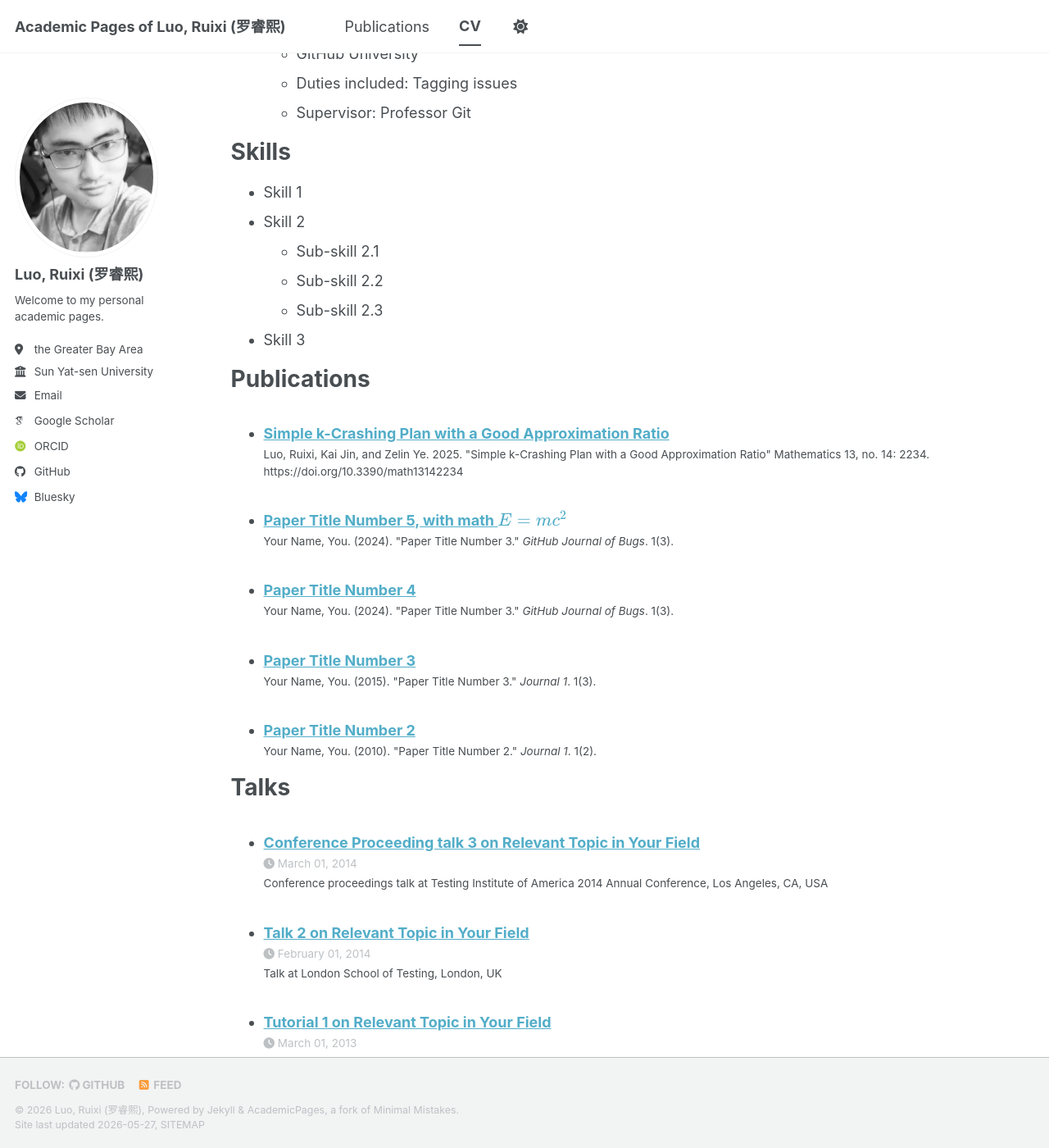
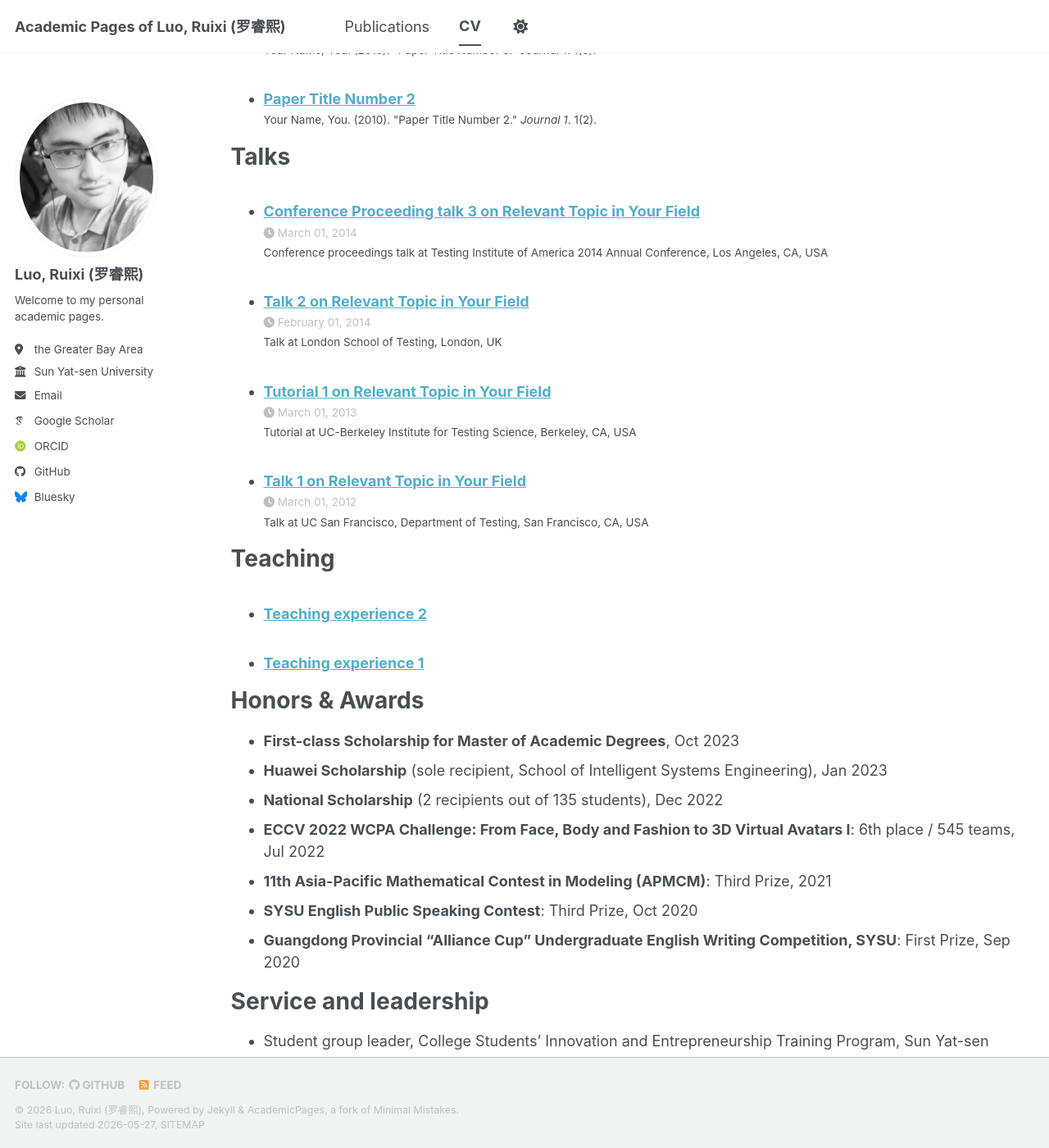
Before and after one commit to Ruixi-Luo/Ruixi-Luo.github.io, a Jekyll site: the page built from _pages/cv.md, in a window 1280 px wide and 1400 px high, scrolled down 636 px. Shown: the whole window at 82% size. Built offline with Jekyll 4.4.1, drawn with Linux system fonts in a browser that asks for light colours; some web fonts are replaced; a script bundle is joined from its source files by our own code; library files that are not in the unit come from our copies; some of the changed text lies outside the part shown.

Commit message:
Update cv.md

```diff
--- a/_pages/cv.md
+++ b/_pages/cv.md
@@ -14,32 +14,6 @@ Education
 * Ph.D in Decisions, Operations and Technology, The Chinese University of Hongkong, 2030 (expected)
 * M.S. in Control Science and Technology, Sun Yat-sen University, 2026
 * B.E. in Intelligent Science and Engineering, Sun Yat-sen University, 2023
-
-Work experience
-======
-* Spring 2024: Academic Pages Collaborator
-  * GitHub University
-  * Duties includes: Updates and improvements to template
-  * Supervisor: The Users
-
-* Fall 2015: Research Assistant
-  * GitHub University
-  * Duties included: Merging pull requests
-  * Supervisor: Professor Hub
-
-* Summer 2015: Research Assistant
-  * GitHub University
-  * Duties included: Tagging issues
-  * Supervisor: Professor Git
-
-Skills
-======
-* Skill 1
-* Skill 2
-  * Sub-skill 2.1
-  * Sub-skill 2.2
-  * Sub-skill 2.3
-* Skill 3
 
 Publications
 ======
@@ -59,6 +33,16 @@ Teaching
     {% include archive-single-cv.html %}
   {% endfor %}</ul>
 
+Honors & Awards
+======
+* **First-class Scholarship for Master of Academic Degrees**, Oct 2023
+* **Huawei Scholarship** (sole recipient, School of Intelligent Systems Engineering), Jan 2023
+* **National Scholarship** (2 recipients out of 135 students), Dec 2022
+* **ECCV 2022 WCPA Challenge: From Face, Body and Fashion to 3D Virtual Avatars I**: 6th place / 545 teams, Jul 2022
+* **11th Asia-Pacific Mathematical Contest in Modeling (APMCM)**: Third Prize, 2021
+* **SYSU English Public Speaking Contest**: Third Prize, Oct 2020
+* **Guangdong Provincial "Alliance Cup" Undergraduate English Writing Competition, SYSU**: First Prize, Sep 2020
+
 Service and leadership
 ======
-* Currently signed in to 43 different slack teams
+* Student group leader, College Students' Innovation and Entrepreneurship Training Program, Sun Yat-sen University, 2021
```
